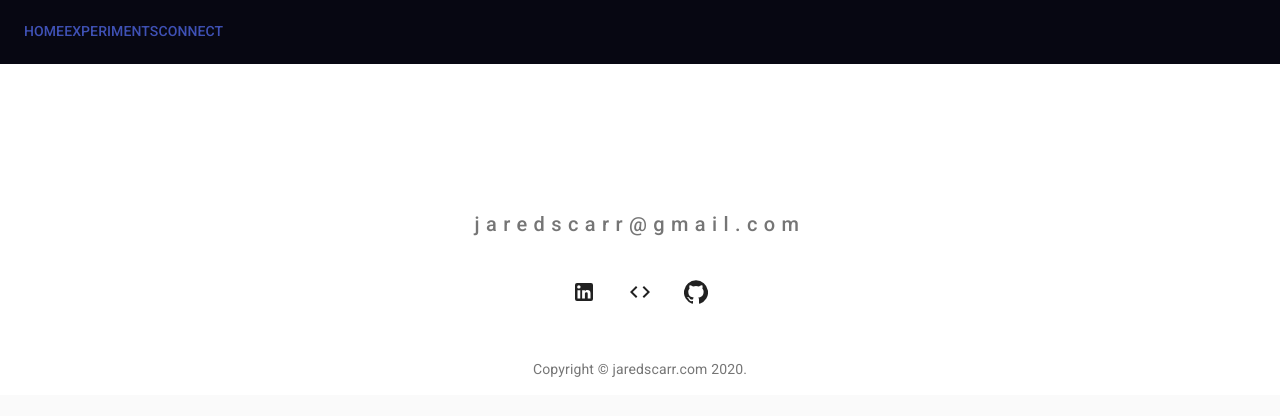
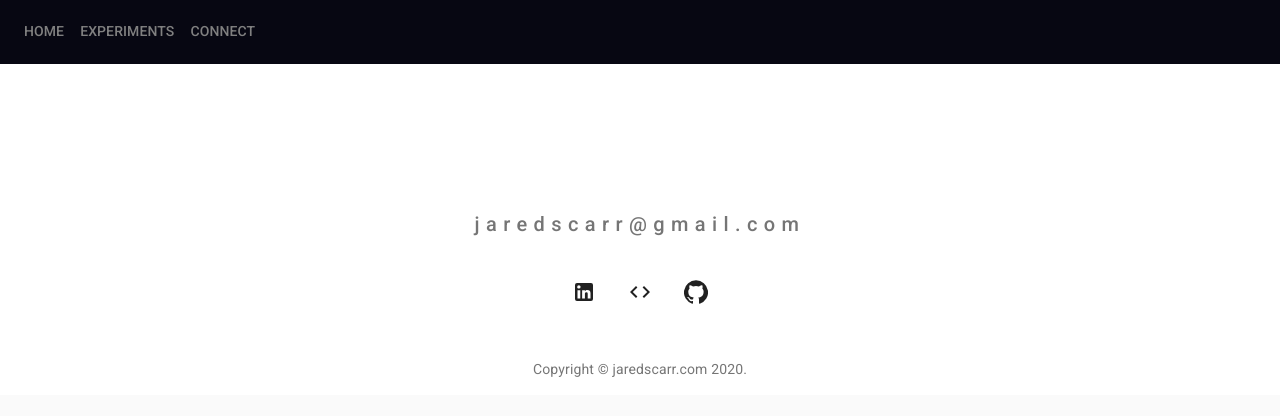
Before and after one commit to jaredscarr/portfolio, a React (Create React App) app: page /contact in a window 1280 px wide. Shown: the top 416 px of the page. Built offline with nearby package versions, Linux system fonts and the light colour scheme; what react-three-fiber would draw is missing.

Commit message:
putting styling back in to Appbar after accidental removal.

```diff
--- a/src/components/Navigation/AppBar.js
+++ b/src/components/Navigation/AppBar.js
@@ -14,6 +14,15 @@ const useStyles = makeStyles((theme) => ({
   },
   title: {
     flexGrow: 1,
+  },
+  link: {
+    marginRight: theme.spacing(2),
+    fontWieght: 'bold',
+    letterSpacing: theme.spacing(0.4),
+    color: 'grey',
+    '&:hover': {
+      color: 'white',
+    },
   },
 }));
 
```
